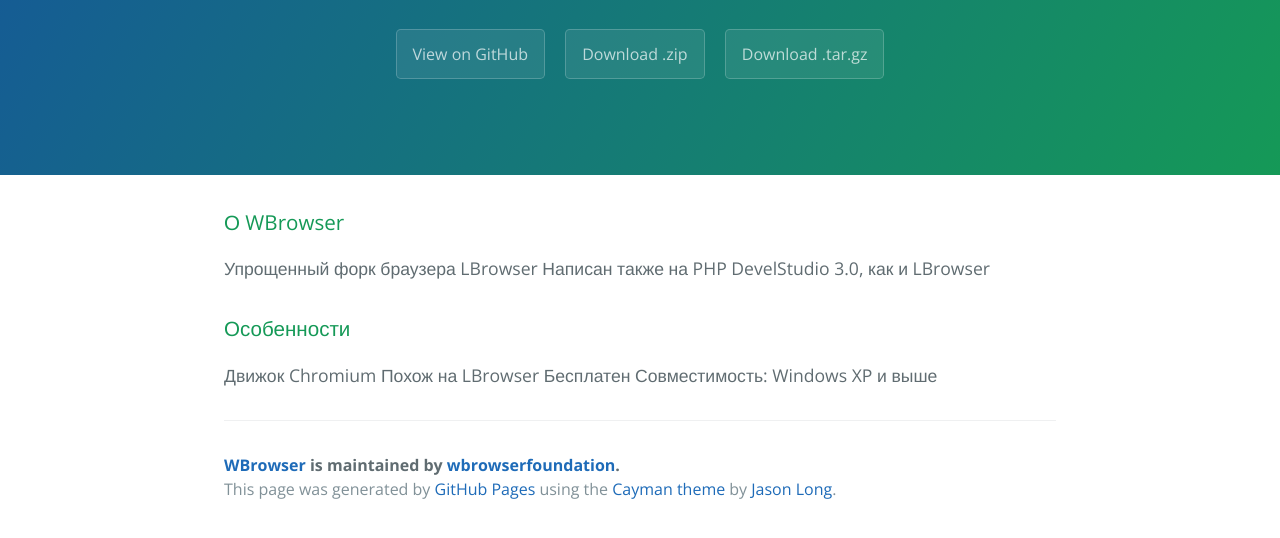
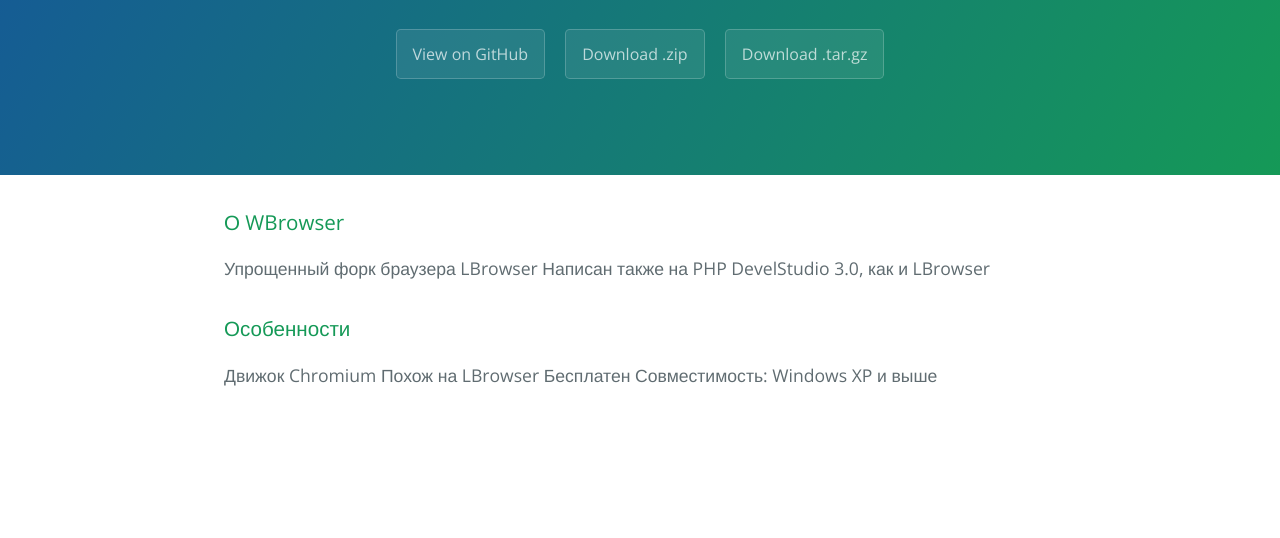
Before and after one commit to wbrowserfoundation/wbrowser, a plain HTML site: page index.html in a window 1280 px wide. Shown: the part 208-746 px from the top of the page. Drawn offline with nearby package versions, Linux system fonts and the light colour scheme.

Commit message:
Update index.html

```diff
--- a/index.html
+++ b/index.html
@@ -32,15 +32,5 @@
 Похож на LBrowser
 Бесплатен
 Совместимость: Windows XP и выше</p>
-
-      <footer class="site-footer">
-        <span class="site-footer-owner"><a href="https://github.com/wbrowserfoundation/wbrowser">WBrowser</a> is maintained by <a href="https://github.com/wbrowserfoundation">wbrowserfoundation</a>.</span>
-
-        <span class="site-footer-credits">This page was generated by <a href="https://pages.github.com">GitHub Pages</a> using the <a href="https://github.com/jasonlong/cayman-theme">Cayman theme</a> by <a href="https://twitter.com/jasonlong">Jason Long</a>.</span>
-      </footer>
-
-    </section>
-
-
   </body>
 </html>
```
